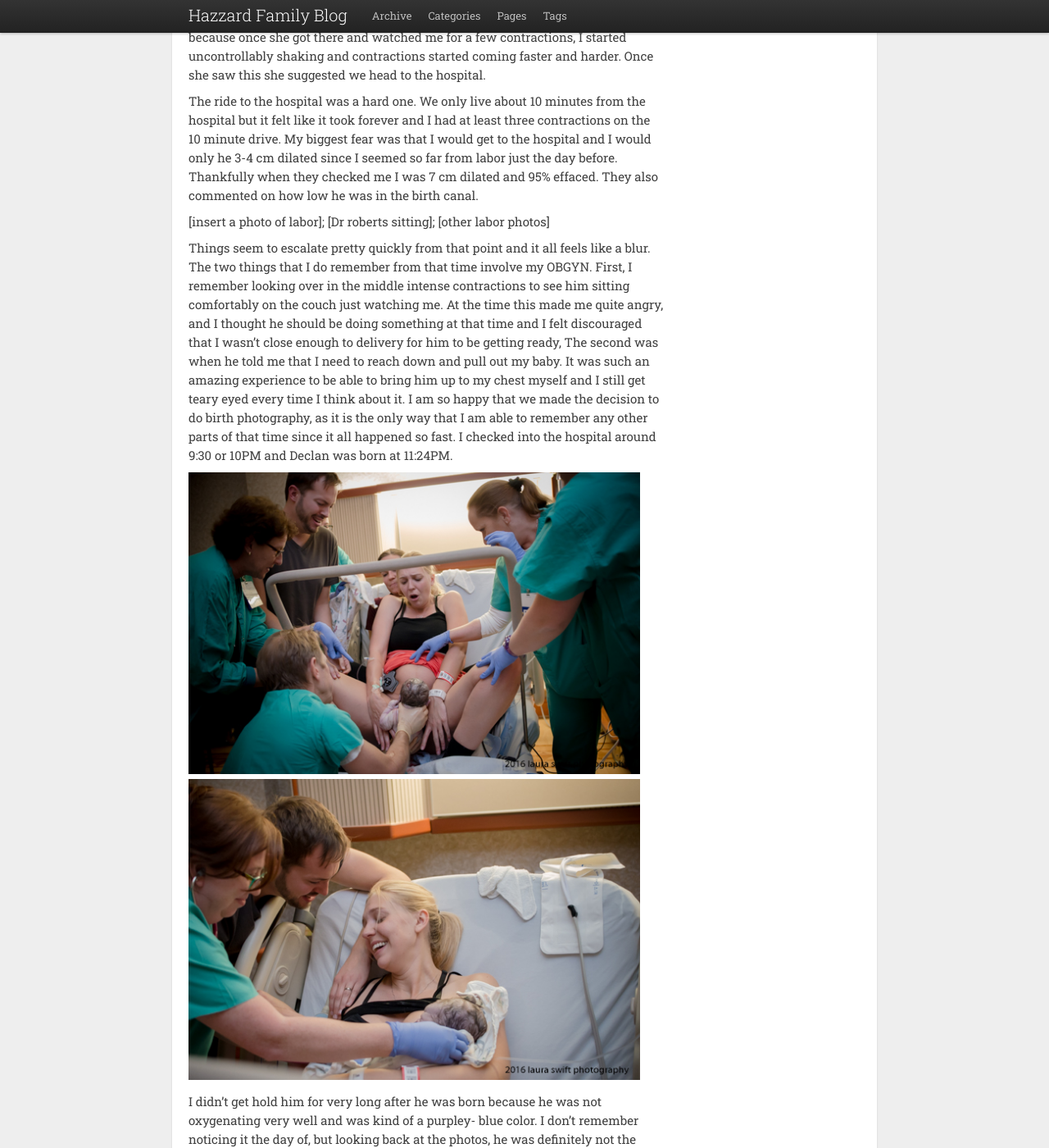
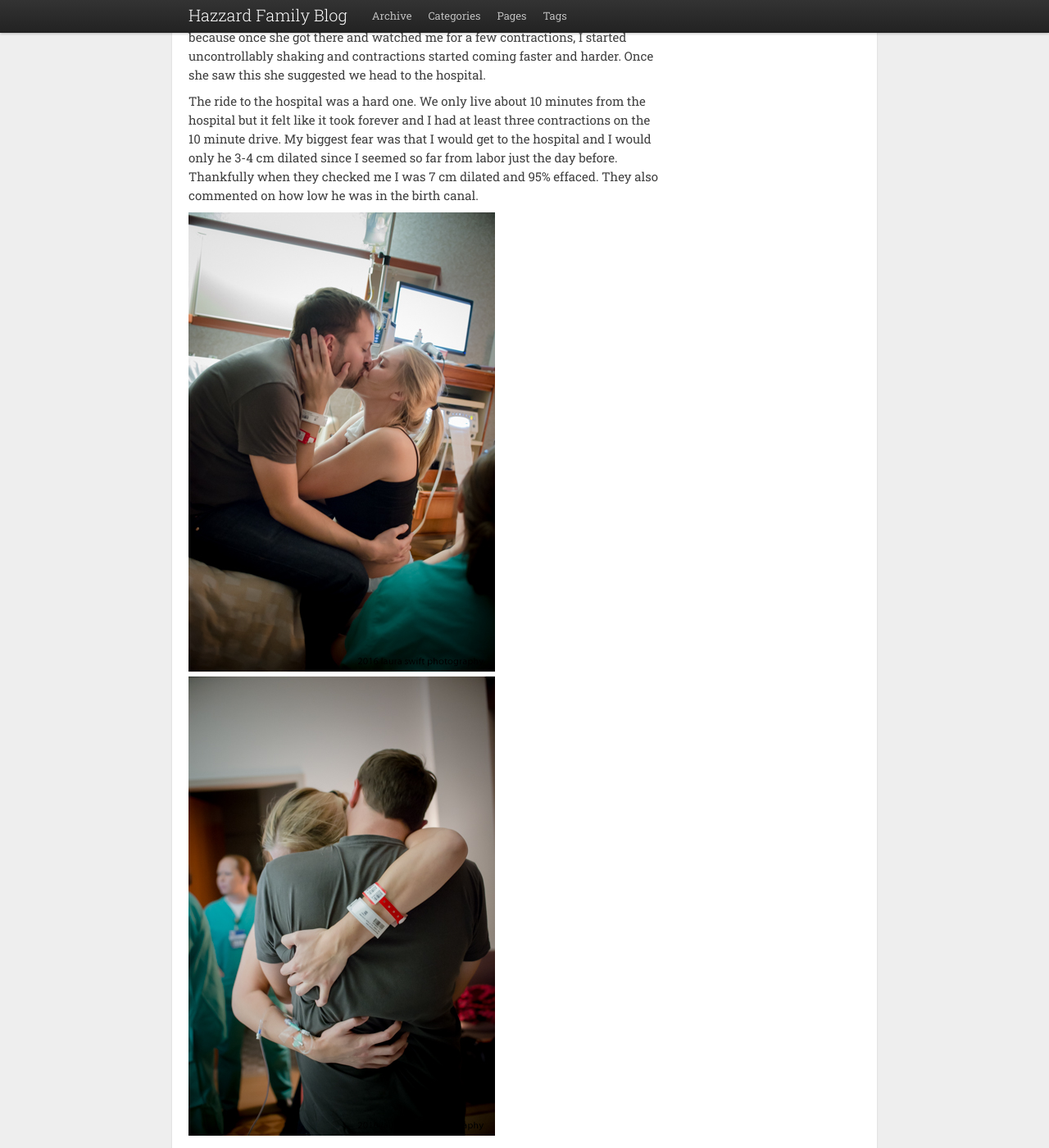
Before and after one commit to bhazzard/bhazzard.github.com, a Jekyll site: the page built from _posts/2017-04-06-declans-birth-story.md, in a window 1280 px wide and 1400 px high, scrolled down 2553 px. Shown: the whole window at 82% size. Built offline with Jekyll 4.4.1, drawn with Linux system fonts in a browser that asks for light colours; comment, search, counter and statistics services are not loaded; some of the changed text lies outside the part shown.

Commit message:
Labor Photos

```diff
--- a/_posts/2017-04-06-declans-birth-story.md
+++ b/_posts/2017-04-06-declans-birth-story.md
@@ -26,9 +26,10 @@ We finally text Shalene and told her she should probably come to the house aroun
 
 The ride to the hospital was a hard one. We only live about 10 minutes from the hospital but it felt like it took forever and I had at least three contractions on the 10 minute drive. My biggest fear was that I would get to the hospital and I would only he 3-4 cm dilated since I seemed so far from labor just the day before. Thankfully when they checked me I was 7 cm dilated and 95% effaced. They also commented on how low he was in the birth canal.
 
-[insert a photo of labor]; [Dr roberts sitting]; [other labor photos]
+![Kissing during labor](/assets/images/birthstory/kiss.jpg)
+![Brian holding me up](/assets/images/birthstory/hug.jpg)
 
-Things seem to escalate pretty quickly from that point and it all feels like a blur. The two things that I do remember from that time involve my OBGYN. First, I remember looking over in the middle intense contractions to see him sitting comfortably on the couch just watching me. At the time this made me quite angry, and I thought he should be doing something at that time and I felt discouraged that I wasn’t close enough to delivery for him to be getting ready, The second was when he told me that I need to reach down and pull out my baby. It was such an amazing experience to be able to bring him up to my chest myself and I still get teary eyed every time I think about it. I am so happy that we made the decision to do birth photography, as it is the only way that I am able to remember any other parts of that time since it all happened so fast. I checked into the hospital around 9:30 or 10PM and Declan was born at 11:24PM.
+Things seem to escalate pretty quickly from that point and it all feels like a blur. The two things that I do remember from that time involve my OBGYN. First, I remember looking over in the middle intense contractions to see him sitting comfortably on the couch just watching me. At the time this made me quite angry, and I thought he should be doing something at that time and I felt discouraged that I wasn’t close enough to delivery for him to be getting ready, The second was when he told me that I need to reach down and pull out my baby. It was such an amazing experience to be able to bring him up to my chest myself and I still get teary eyed every time I think about it. I am so happy that we made the decision to do birth photography, as it is the only way that I am able to remember any other parts of that time since it all happened so fast. I checked into the hospital around 9:30 or 10PM and Declan was born at 11:29PM.
 
 ![Bringing Declan into the world](/assets/images/birthstory/birth.jpg)
 ![Holding Declan for the first time](/assets/images/birthstory/holding.jpg)
```
Also changed, not shown: assets/images/birthstory/hug.jpg (added), assets/images/birthstory/kiss.jpg (added).
